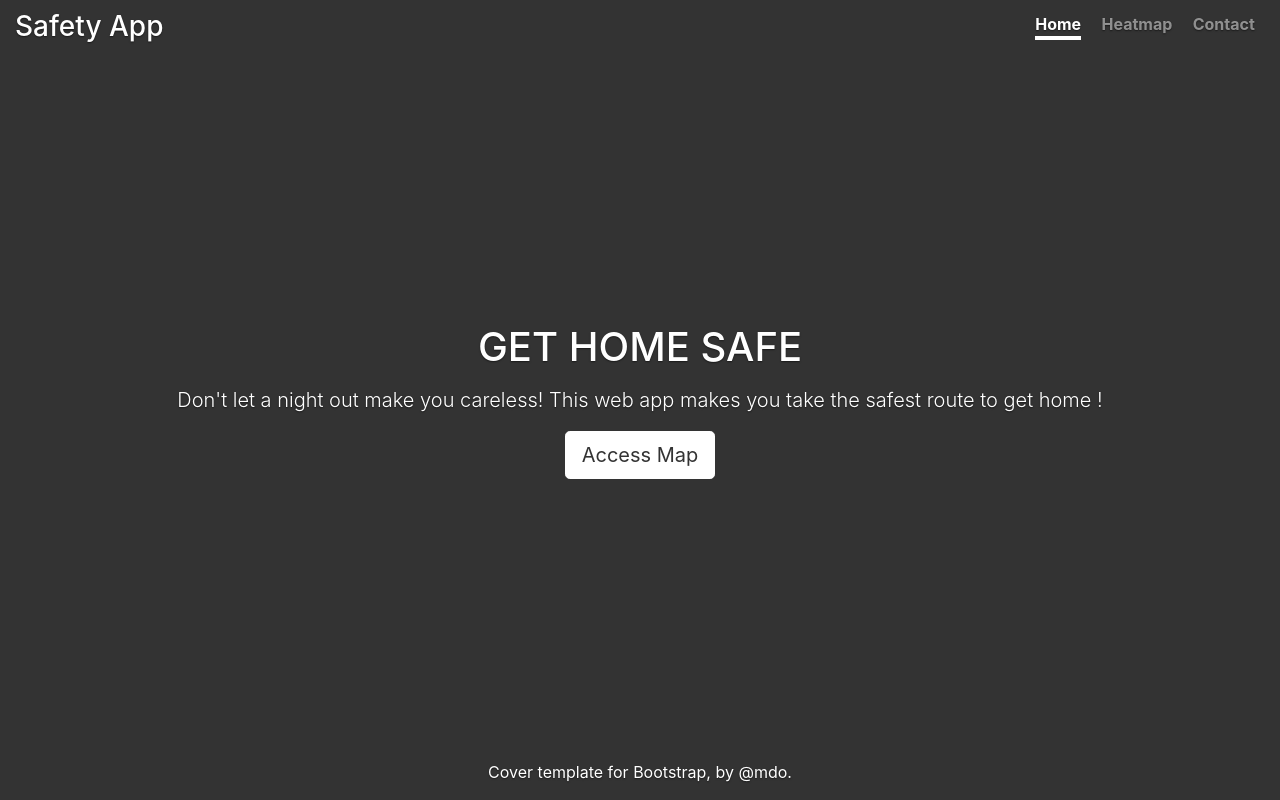
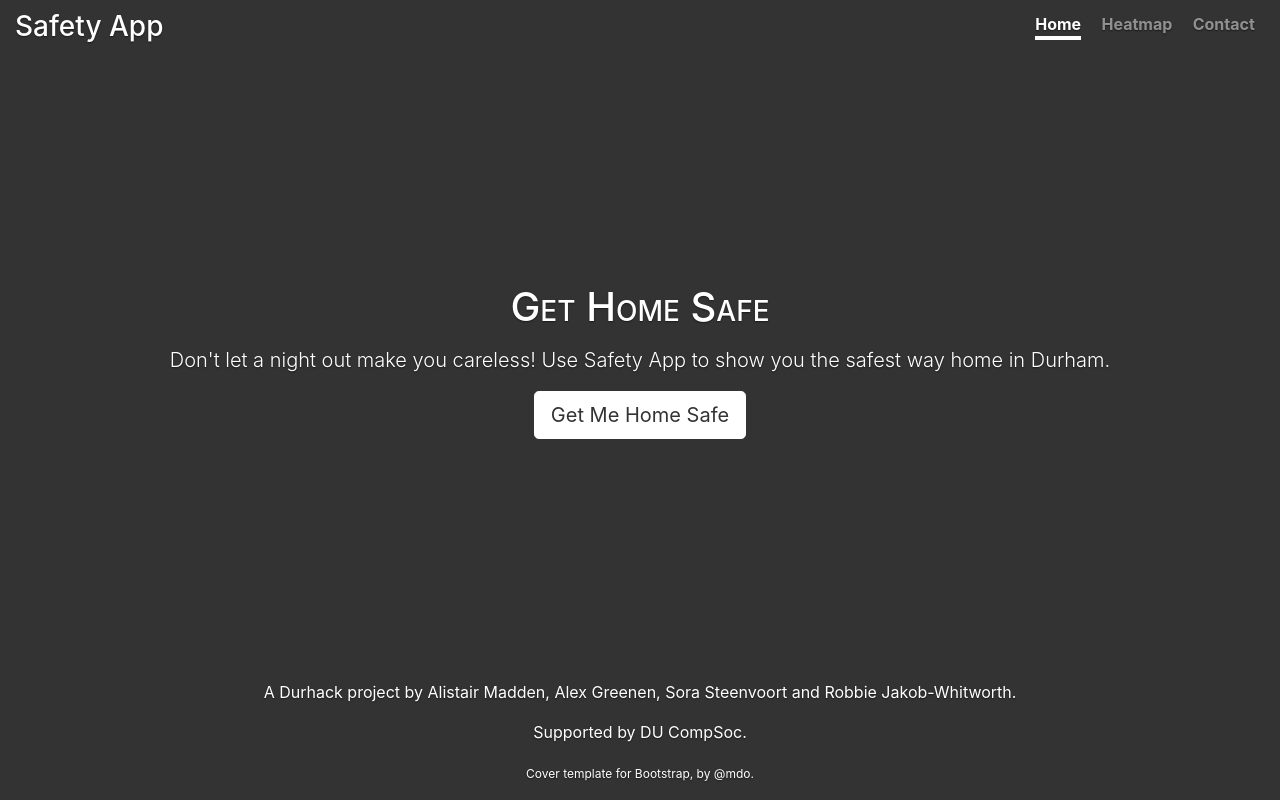
Before and after one commit to AXGreenen/Durhack-RAA, a website: page Public/index.html in a window 1280 px wide. Drawn offline with nearby package versions, Linux system fonts and the light colour scheme; some packages are replaced by stand-ins of ours.

Commit message:
Tweaked homepage text and styling

```diff
--- a/Public/index.css
+++ b/Public/index.css
@@ -84,3 +84,11 @@ body {
   height:100%;
   text-shadow: none;
 }
+
+.cover-heading {
+  font-variant:small-caps;
+}
+
+.btn-secondary:hover {
+    background-color: #ddd;
+}
--- a/Public/index.html
+++ b/Public/index.html
@@ -20,17 +20,19 @@
   </div>
 
   <div class="inner cover">
-    <h1 class="cover-heading">GET HOME SAFE</h1>
-    <p class="lead">Don't let a night out make you careless! This web app makes you take the safest route to get home !</p>
+    <h1 class="cover-heading">Get Home Safe</h1>
+    <p class="lead">Don't let a night out make you careless! Use Safety App to show you the safest way home in Durham.</p>
     <p class="lead">
-      <a href="/heatmap" class="btn btn-lg btn-secondary">Access Map</a>
+      <a href="/heatmap" class="btn btn-lg btn-secondary">Get Me Home Safe</a>
     </p>
   </div>
 
   <div class="mastfoot">
     <div class="inner">
-      <p>Cover template for <a href="https://getbootstrap.com">Bootstrap</a>, by <a
-        href="https://twitter.com/mdo">@mdo</a>.</p>
+      <p>A <a href="http://durhack.com">Durhack</a> project by Alistair Madden, Alex Greenen, Sora Steenvoort and <a href="http://robbie.xyz">Robbie Jakob-Whitworth</a>.</p>
+      <p>Supported by <a href="http://compsoc.io">DU CompSoc</a>.</p>
+      <p><span style="font-size:12px;">Cover template for <a href="https://getbootstrap.com">Bootstrap</a>, by <a
+        href="https://twitter.com/mdo">@mdo</a>.</span></p>
     </div>
   </div>
 
```
